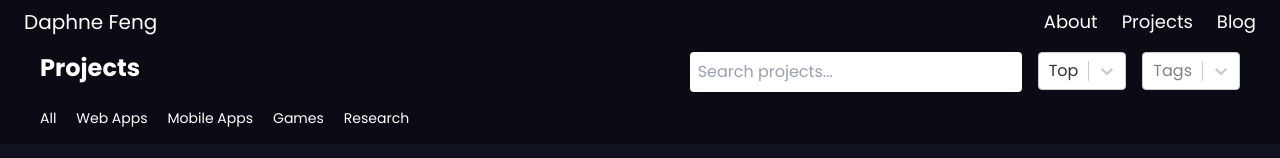
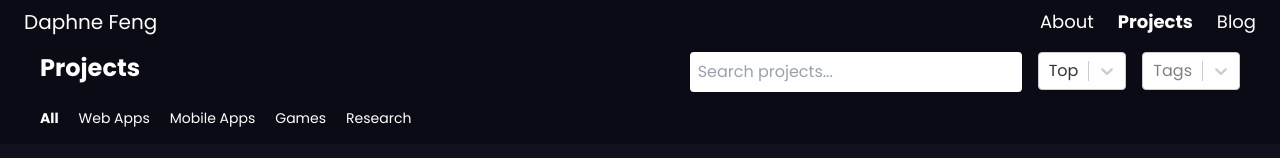
Before and after one commit to pegifenu/pegifenu.github.io, a React (Vite) app: page /projects in a window 1280 px wide. Shown: the top 158 px of the page. Built offline with nearby package versions, Linux system fonts and the light colour scheme.

Commit message:
navbar indicates user is on that page

```diff
--- a/src/components/Navbar.jsx
+++ b/src/components/Navbar.jsx
@@ -1,4 +1,4 @@
-import { Link } from 'react-router-dom';
+import { NavLink } from 'react-router-dom';
 
 const Navbar = () => {
     const navLinks = [
@@ -9,16 +9,18 @@ const Navbar = () => {
 
   return (
     <div className="sticky top-0 z-1 flex justify-between items-center px-6 py-2 bg-[#0B0B15] text-white text-lg">
-        <Link to="/" className="text-xl">Daphne Feng</Link>
+        <NavLink to="/" className="text-xl">Daphne Feng</NavLink>
         <div className="flex gap-6">
         {navLinks.map(({ label, path }, index) => (
-            <Link
+            <NavLink
                 key={index}
                 to={path}
-                className="hover:drop-shadow-[0px_0px_5px_rgba(255,255,255,1)] cursor-pointer"
+                className={({ isActive }) => isActive ? "font-bold cursor-pointer" : "hover:drop-shadow-[0px_0px_5px_rgba(255,255,255,1)] cursor-pointer"}
+
+
             >
                 {label}
-            </Link>
+            </NavLink>
         ))}
         </div>
     </div>
--- a/src/components/PageNav.jsx
+++ b/src/components/PageNav.jsx
@@ -1,3 +1,4 @@
+import { NavLink } from 'react-router-dom';
 import { useState, useEffect } from "react";
 import Select from 'react-select'
 
@@ -134,8 +135,12 @@ const PageNav = ({ projects, displayedProjects, setDisplayedProjects }) => {
                 <div className="flex pb-4 gap-5 text-sm">
                 {categories.map((category) => (
                     <button
-                    onClick={() => changeCategory(category.value)}
-                    className="hover:drop-shadow-[0px_0px_5px_rgba(255,255,255,1)] cursor-pointer"
+                        onClick={() => changeCategory(category.value)}
+                        className={`${
+                            selectedCategory === category.value
+                            ? "font-bold cursor-pointer"
+                            : "hover:drop-shadow-[0px_0px_5px_rgba(255,255,255,1)] cursor-pointer"
+                        }`}
                     >
                         {category.label}
                     </button>
```
